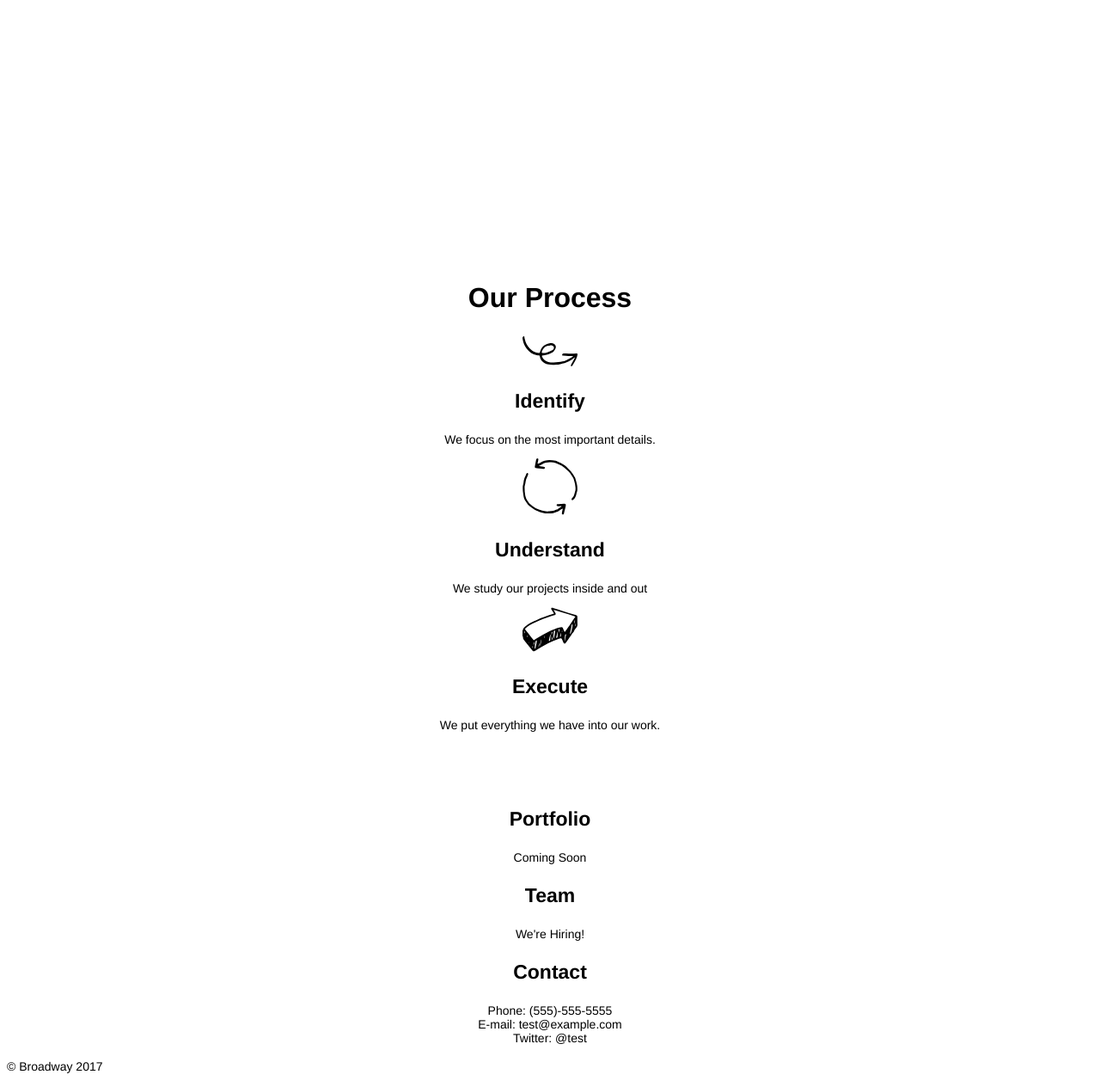
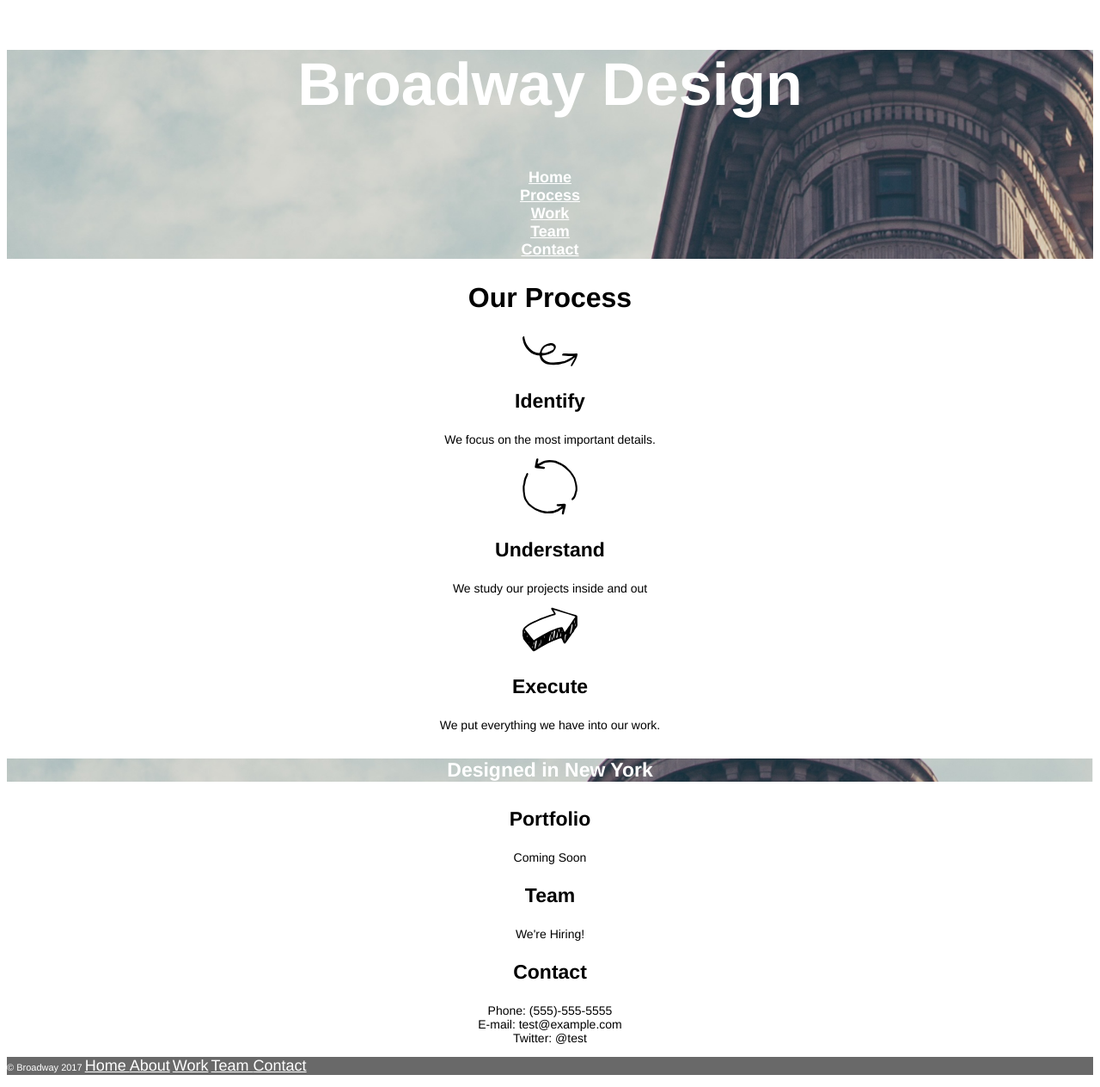
Before and after one commit to Cheriseru/Broadway-Design, a plain HTML site: page index.html in a window 1280 px wide. Shown: the whole page at 86% size. Drawn offline with Linux system fonts and the light colour scheme.

Commit message:
background header images and color

```diff
--- a/Resources/styles.css
+++ b/Resources/styles.css
@@ -27,3 +27,7 @@ h4{font-size: 23px;
 nav a{font-size: 18px;
       color: white;
 }
+
+nav p{font-size: 11px;
+    color:white;
+}
--- a/index.html
+++ b/index.html
@@ -7,7 +7,7 @@
   </head>
   <body>
     <!-- top navigation -->
-    <nav>
+    <nav style="background-image:url(./Resources/Images/the-flatiron-building.png); background-repeat:no-repeat; background-size:cover;">
       <h1>Broadway Design</h1>
         <a href="https://external-production.codecademy.com/assets/secure/index-e15cd898fa5906b22c02b7fc4cf8e509.html#">Home </a><br />
         <a href="https://external-production.codecademy.com/assets/secure/index-e15cd898fa5906b22c02b7fc4cf8e509.html#process">Process</a> <br />
@@ -29,7 +29,7 @@
       <p>We put everything we have into our work.</p>
     </article>
     <!-- page breaker -->
-    <h4>Designed in New York</h4>
+    <h4 style="background-image:url(./Resources/Images/the-flatiron-building.png); background-repeat:no-repeat; background-size:cover;">Designed in New York</h4>
     <!-- Bottom section -->
     <article class="Designed">
       <h3>Portfolio</h3>
@@ -40,7 +40,7 @@
       <p>Phone: (555)-555-5555 <br /> E-mail: test@example.com <br /> Twitter: @test </p>
     </article>
     <!-- bottom navigation and copyright -->
-    <nav style="text-align:left;">
+    <nav style="text-align:left; background-color:dimgray;">
       <p>© Broadway 2017 <a href="https://external-production.codecademy.com/assets/secure/index-e15cd898fa5906b22c02b7fc4cf8e509.html#">Home </a>
          <a href="https://external-production.codecademy.com/assets/secure/index-e15cd898fa5906b22c02b7fc4cf8e509.html#about">About</a>
          <a href="https://external-production.codecademy.com/assets/secure/index-e15cd898fa5906b22c02b7fc4cf8e509.html#work">Work</a>
```
